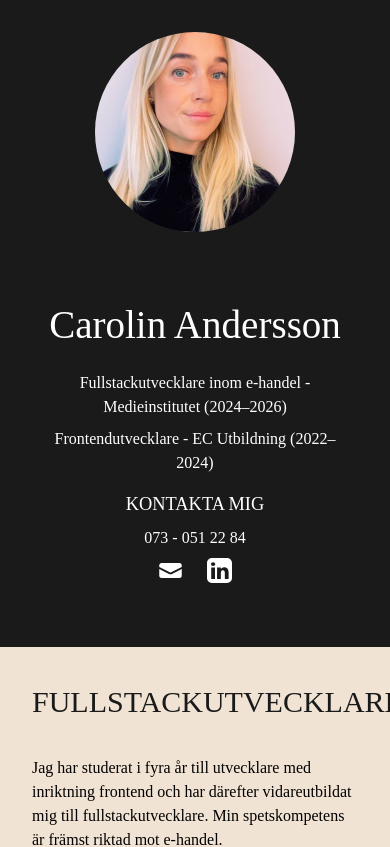
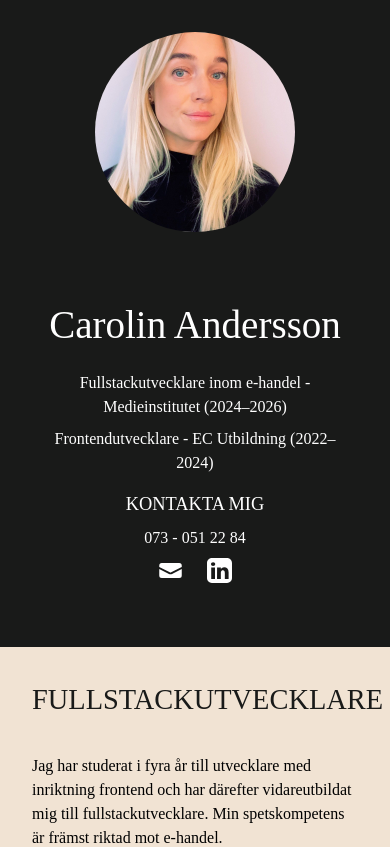
Before and after one commit to carolinmimmie/MyCv, a Next.js app: page / in a window 390 px wide. Shown: the top 847 px of the page. Built offline with nearby package versions, Linux system fonts and the light colour scheme.

Commit message:
fix: breakword

```diff
--- a/app/globals.css
+++ b/app/globals.css
@@ -7,7 +7,7 @@
     @apply text-white text-4xl p-2;
   }
   h2 {
-    @apply text-[1.875rem] md:text-3xl;
+    @apply text-[1.775rem] md:text-3xl;
   }
   h3 {
     @apply text-lg;
```
